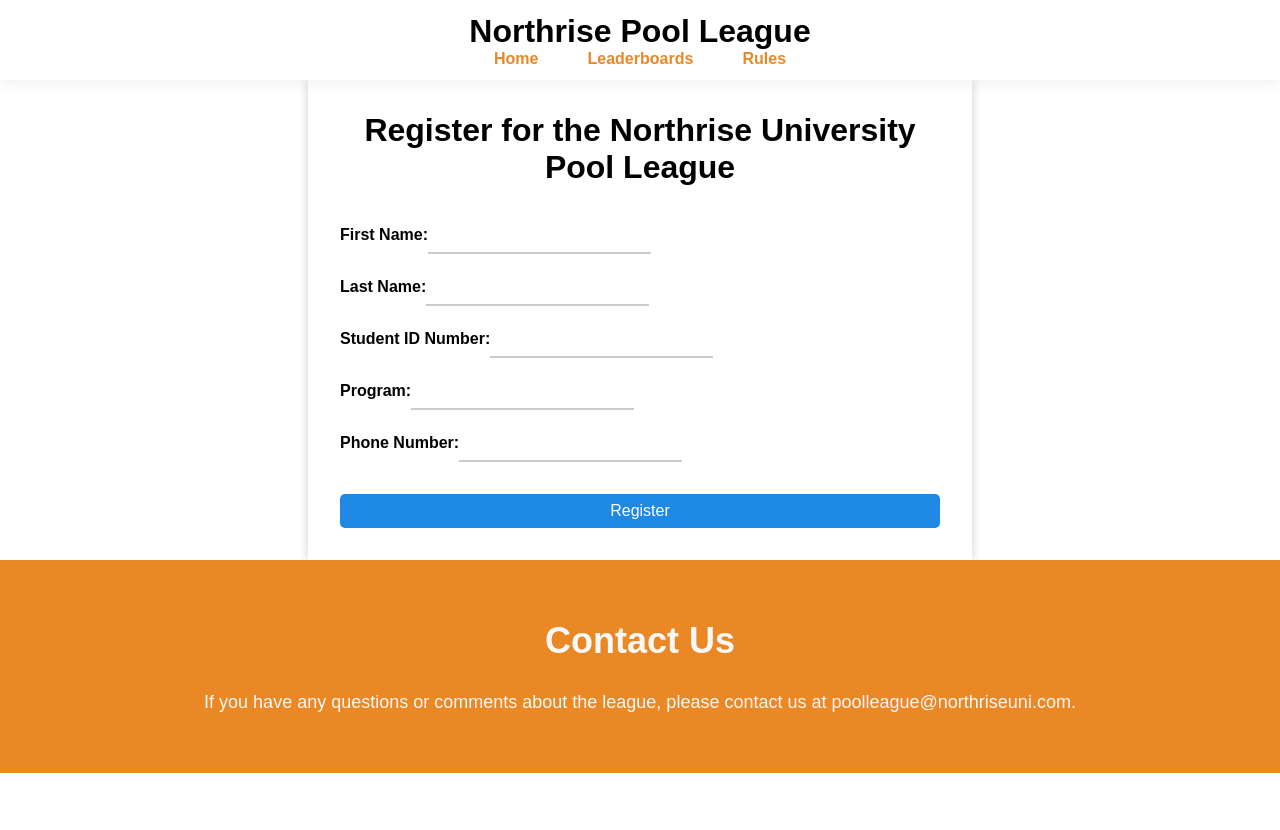
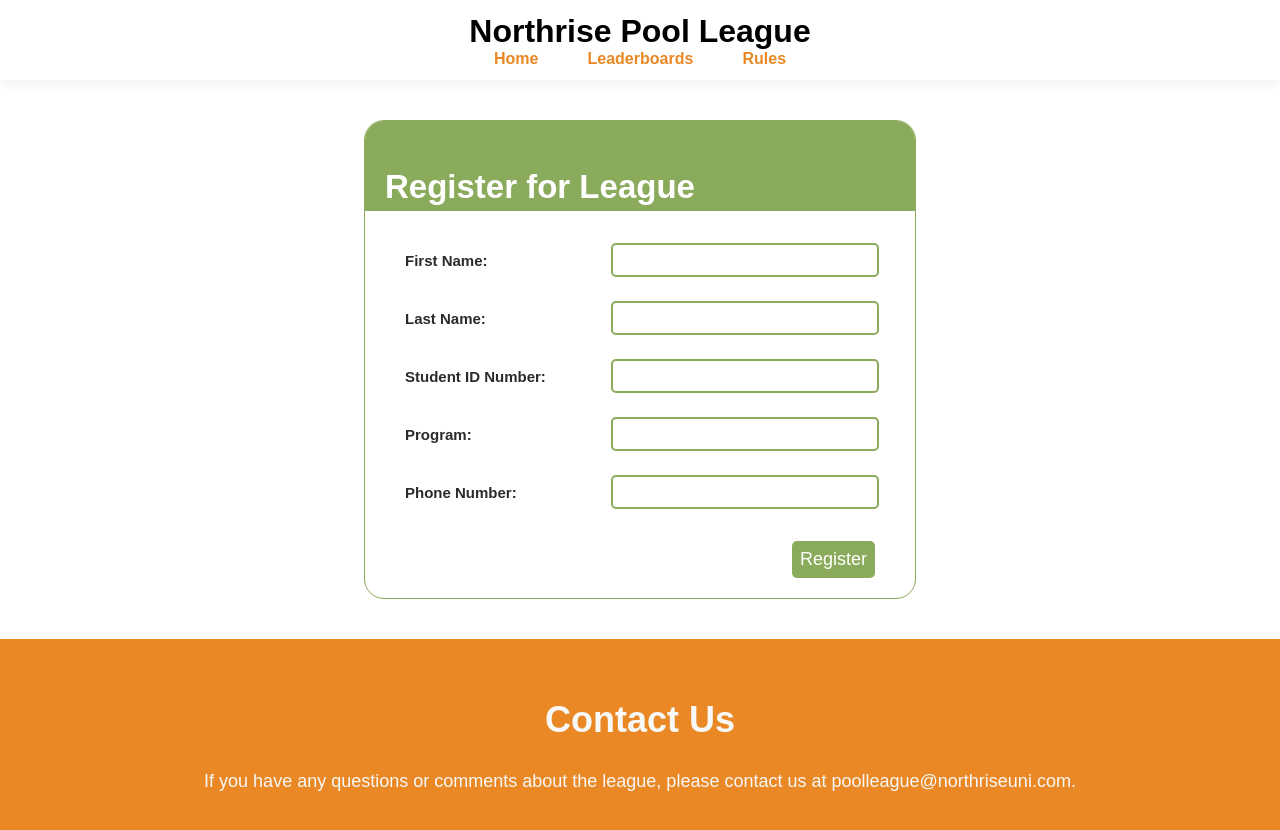
Before and after one commit to TumeloLutaka/Northrise-Pool-League, a Vue app: page /Registration in a window 1280 px wide. Shown: the top 830 px of the page. Before the commit the page ends 800 px from the top, so only its background shows below. Built offline with nearby package versions, Linux system fonts and the light colour scheme.

Commit message:
Working on registration form and integrating firebase

```diff
--- a/package.json
+++ b/package.json
@@ -9,6 +9,7 @@
   },
   "dependencies": {
     "core-js": "^3.8.3",
+    "firebase": "^9.17.2",
     "vue": "^3.2.13",
     "vue-router": "^4.1.2"
   },
--- a/src/components/Home.vue
+++ b/src/components/Home.vue
@@ -87,6 +87,8 @@
   </template>
 
   <script>
+    import * as firebase from '../javascript/firebase.js';
+
     import Carousel from './Carousel.vue'
 
     export default {
@@ -120,6 +122,7 @@
       created() {
         // Make API calls to fetch data for the standings, recent matches, and player profiles
         // and set the corresponding data properties
+        // firebase.addNewDoc();
       }
     }
   </script>
@@ -249,7 +252,7 @@
   display: flex;
   flex-direction: column;
   align-items: center;
-  padding: 40px 0 20px 0;
+  padding: 40px 0 40px 0;
 }
 .profiles h2{
   margin: 0 0 20px 0;
--- a/src/components/Registration.vue
+++ b/src/components/Registration.vue
@@ -1,79 +1,139 @@
 <template>
-    <div class="registration-container">
-      <h1>Register for the Northrise University Pool League</h1>
-      <form>
-        <div class="form-group">
-          <label for="firstName">First Name:</label>
-          <input type="text" id="firstName" name="firstName" required>
+    <section class="registration">
+      <div class="registration-form">
+        <div class="registration-form-heading">
+          <h1>Register for League</h1>
         </div>
-        <div class="form-group">
-          <label for="lastName">Last Name:</label>
-          <input type="text" id="lastName" name="lastName" required>
+
+        <div class="registration-form-input">
+          <table class="registration-table">
+            <tbody>
+              <tr>
+                <td><label for="firstName">First Name:</label></td>
+                <td><input type="text" id="firstName" name="firstName" required></td>
+              </tr>
+              <tr>
+                <td><label for="lastName">Last Name:</label></td>
+                <td><input type="text" id="lastName" name="lastName" required></td>
+              </tr>
+              <tr>
+                <td><label for="studentId">Student ID Number:</label></td>
+                <td><input type="text" id="studentId" name="studentId" required></td>
+              </tr>
+              <tr>
+                <td><label for="program">Program:</label></td>
+                <td><input type="text" id="program" name="program" required></td>
+              </tr>
+              <tr>
+                <td><label for="phone">Phone Number:</label></td>
+                <td><input type="tel" id="phone" name="phone" required></td>
+              </tr>
+
+            </tbody>
+          </table>
+
+          <div class="registration-form-button">
+            <button @click="validation">Register</button>
           </div>
-        <div class="form-group">
-          <label for="studentId">Student ID Number:</label>
-          <input type="text" id="studentId" name="studentId" required>
+
         </div>
-        <div class="form-group">
-          <label for="program">Program:</label>
-          <input type="text" id="program" name="program" required>
       </div>
-        <div class="form-group">
-          <label for="phone">Phone Number:</label>
-          <input type="tel" id="phone" name="phone" required>
-        </div>
-        <button type="submit">Register</button>
-      </form>
-    </div>
+    </section>
   </template>
 
-  <style scoped>
-    .registration-container {
-      max-width: 600px;
-      margin: 0 auto;
-      padding: 2rem;
-      background-color: #fff;
-      box-shadow: 0 0 10px rgba(0, 0, 0, 0.2);
+<script>
+  // import { addNewDoc } from '../javascript/firebase';
+  export default{
+    methods:{
+      validation(){
+        const inputFields = document.querySelectorAll('input');
+
+        let allClear = true;
+
+        inputFields.forEach(function(input) {
+          if (input.value.trim() === '') {
+            allClear = false;
+          }
+        });
+
+        if (allClear) {
+          alert('All clear!');
+        }else{
+          alert("Enter all details!");
         }
 
-    h1 {
-      text-align: center;
-      margin-bottom: 2rem;
+      }
+    }
+  }
+</script>
+
+<style scoped>
+input{
+  width: 100%;
+  height: 30px;
+  border: 2px solid #8bab5c;
+  border-radius: 5px;
+}
+input:focus{
+  outline: none;
+  border: 2px solid #e98824;
+}
+.registration{
+  display: flex;
+  flex-direction: column;
+  align-items: center;
+  padding: 40px 0;
+}
+.registration-form{
+  min-width: 550px;
+  max-width: 1000px;
+  border: 1px solid #8bab5c;
+  border-radius: 20px;
+  overflow: hidden;
+}
+.registration-form button{
+  font-size: 18px;
+  padding: 8px;
+  border: none;
+  border-radius: 5px;
+  background-color: #8bab5c;
+  color: white;
+  cursor: pointer;
+}
+.registration-form button:active{
+  opacity: 0.7;
+}
+.registration-form-button{
+  display: flex;
+  flex-direction: column;
+  align-items: self-end;
+  width: 100%;
+  margin-top: 20px;
+}
+.registration-form-heading{
+  display: flex;
+  flex-direction: column;
+  justify-content: flex-end;
+  align-items: flex-start;
+  font-size: 22px;
+  width: 100%;
+  height: 80px;
+  padding: 5px 20px;
+  background-color: #8bab5c;
+  color: white;
+}
+.registration-form-input{
+  padding: 20px 40px;
 }
 
-    form {
-      display: flex;
-      flex-direction: column;
+.registration-form-input table{
+  font-size: 15px;
+  font-weight: 600;
+  border-collapse: collapse;
+  width:100%;
 }
-
-    .form-group {
-      margin-bottom: 1rem;
-    }
-
-    label {
-      font-weight: bold;
-    }
-
-    input[type="text"],
-    input[type="tel"] {
-      padding: 0.5rem;
-      border: none;
-      border-bottom: 2px solid #ccc;
-      font-size: 1rem;
-    }
-
-    button[type="submit"] {
-      margin-top: 1rem;
-      padding: 0.5rem 1rem;
-      background-color: #1e88e5;
-      color: #fff;
-      border: none;
-      border-radius: 5px;
-      font-size: 1rem;
-      cursor: pointer;
-    }
-
-    button[type="submit"]:hover {
-      background-color: #0d47a1;
+.registration-form-input td{
+  padding: 12px 0px;
+  color: #2b2b2b;
 }
 </style>
--- /dev/null
+++ b/src/javascript/firebase.js
@@ -0,0 +1,49 @@
+// Import the functions you need from the SDKs you need
+import { initializeApp } from "firebase/app";
+import {
+    getFirestore, collection, getDocs,
+    addDoc
+} from 'firebase/firestore';
+
+// Your web app's Firebase configuration
+const firebaseConfig = {
+  apiKey: "AIzaSyBUd2_Gq7XpGYqKhu7NG2CQqRM3Zq79K0s",
+  authDomain: "northrise-pool-league.firebaseapp.com",
+  projectId: "northrise-pool-league",
+  storageBucket: "northrise-pool-league.appspot.com",
+  messagingSenderId: "411345841593",
+  appId: "1:411345841593:web:25f0ed66dd02c400039a68"
+};
+
+// Initialize Firebase
+const app = initializeApp(firebaseConfig);
+
+//Init service
+const db = getFirestore()
+
+// collection ref
+const colRef = collection(db, 'player')
+
+//get collection data
+export function SeeData (){
+    getDocs(colRef)
+.then((snapshot => {
+    let books = [];
+    snapshot.docs.forEach((doc) => {
+        books.push({...doc.data(), id: doc.id})
+    })
+    console.log(books);
+}))
+.catch(err => {
+    console.log(err);
+})
+
+}
+
+export function addNewDoc(){
+    addDoc(colRef, {
+        "First Name": "Kabelo",
+        "Last Name": "Lutaka",
+        "Student Id": "1905173"
+    })
+}
```
Also changed, not shown: 1 other file (tests, documents, lock files or other folders). Lines whose indentation alone changed are shown as unchanged.
